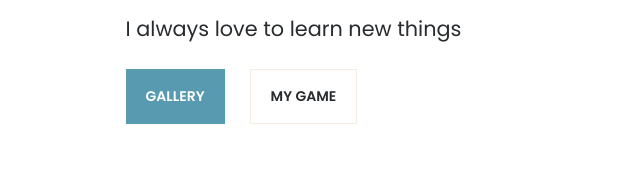
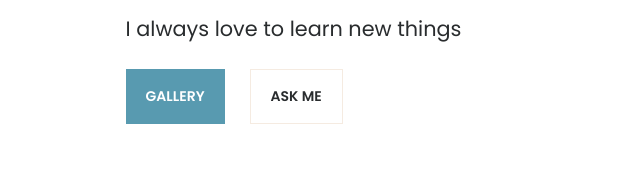
Before and after one commit to Kahopong/about-me, a plain HTML site: page index.html in a window 1280 px wide. Shown: the part 1161-1340 px from the top of the page, 0-640 px from the left. Drawn offline with nearby package versions, Linux system fonts and the light colour scheme; some packages are replaced by stand-ins of ours; a script that the page names is missing.

Commit message:
Finished

```diff
--- a/index.html
+++ b/index.html
@@ -97,7 +97,7 @@
                         </div>
                         <div class="cover_greetings_button d-flex justify-content-start wow animate__animated animate__fadeInLeft">
                             <button class="blue" onclick="window.location.href='#gallery'">GALLERY</button>
-                            <button class="white" onclick="window.open('./game/game.html', '_blank')">MY GAME</button>
+                            <button class="white" onclick="window.location.href='#askme'">ASK ME</button>
                         </div>
                     </div>
                     <div class="cover_photo col-md-6 col-sm-12 d-flex align-items-center">
```
